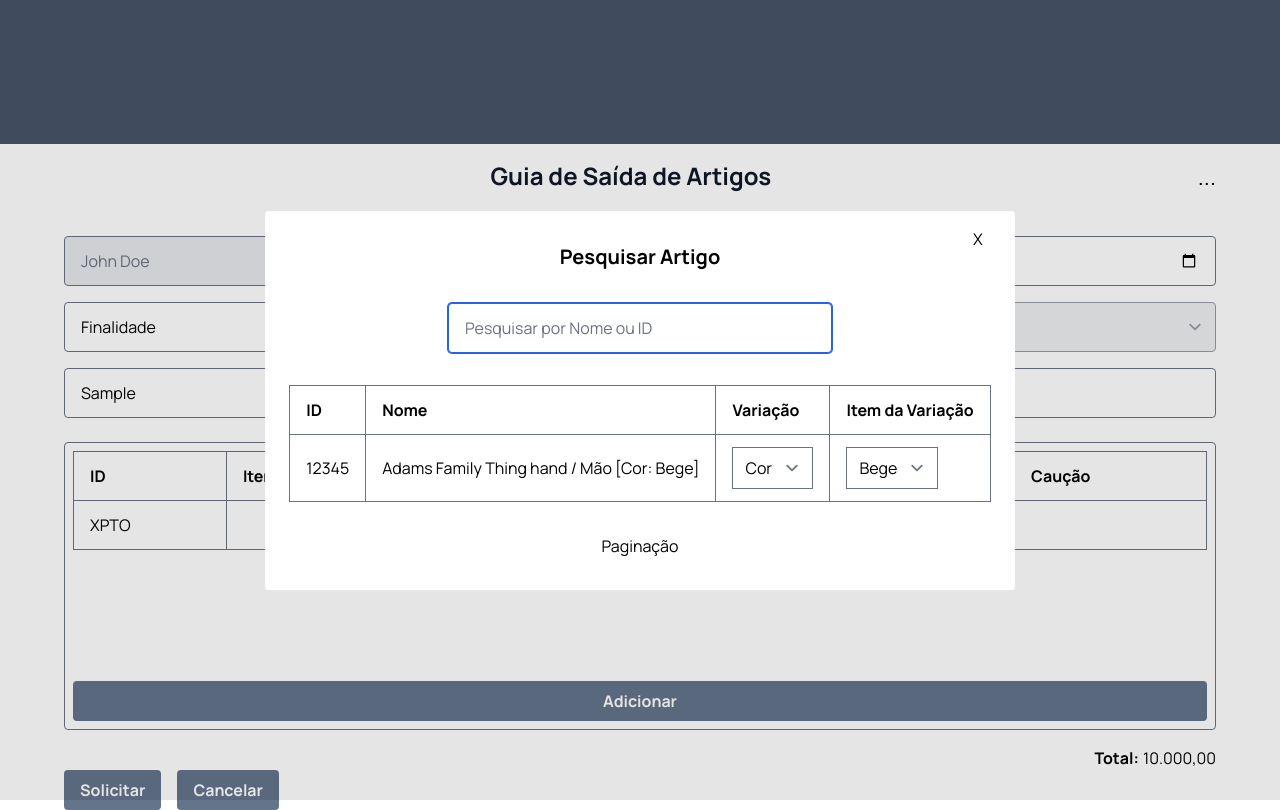
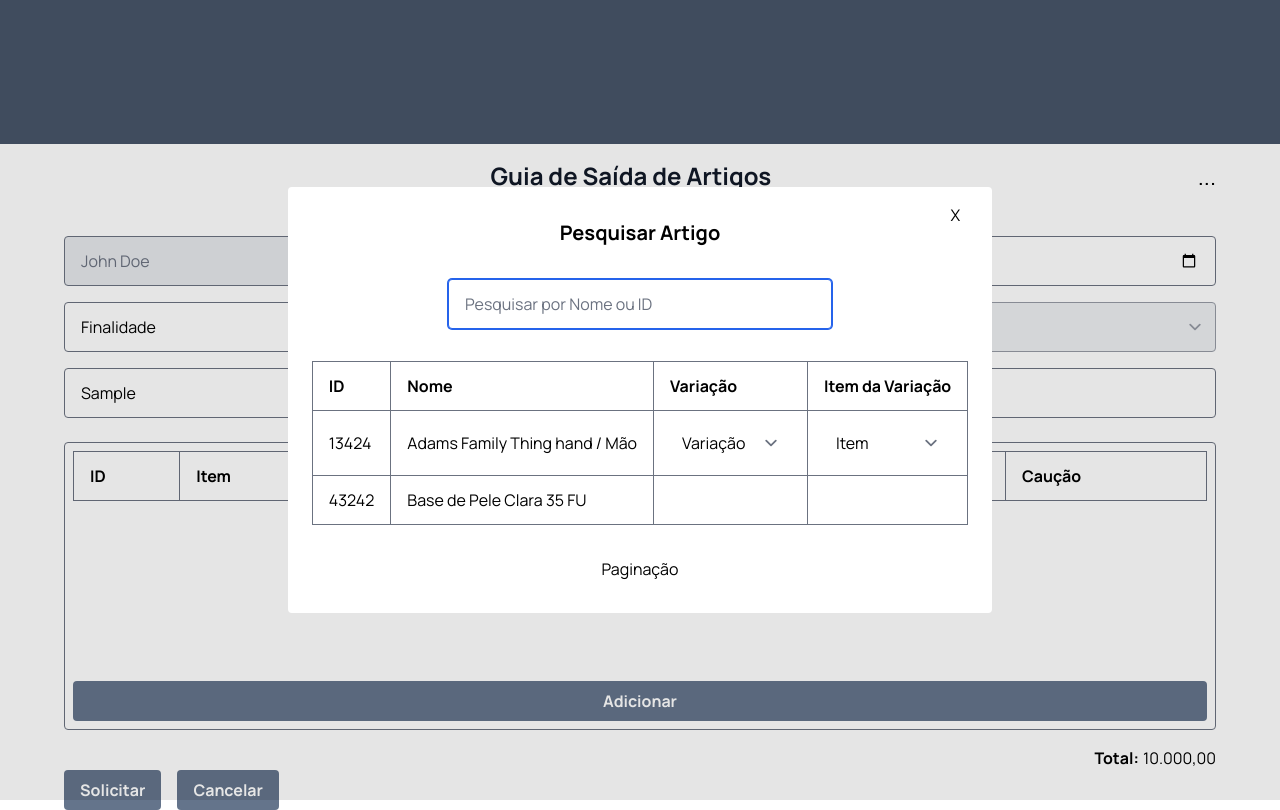
Before and after one commit to raviish-co/hermes, a Nuxt app: page / in a window 1280 px wide. Both pictures are taken after typing "2020-01-15", "Sample" into the empty fields and a click on the button "Adicionar". Built offline with nearby package versions, Linux system fonts and the light colour scheme; a web font is replaced by a local one.

Commit message:
feat: list and add artciles to request list

```diff
--- a/components/VDialog.vue
+++ b/components/VDialog.vue
@@ -23,37 +23,7 @@ defineExpose({ show, close });
             <h2 class="font-bold text-xl">{{ title }}</h2>
             <span @click="close" class="cursor-pointer absolute top-4 right-8">X</span>
 
-            <VInput class="max-w-sm" placeholder="Pesquisar por Nome ou ID" />
-
-            <table class="table">
-                <thead>
-                    <tr>
-                        <th>ID</th>
-                        <th>Nome</th>
-                        <th>Variação</th>
-                        <th>Item da Variação</th>
-                    </tr>
-                </thead>
-
-                <tbody>
-                    <tr>
-                        <td>12345</td>
-                        <td>Adams Family Thing hand / Mão [Cor: Bege]</td>
-                        <td>
-                            <select>
-                                <option>Cor</option>
-                            </select>
-                        </td>
-                        <td>
-                            <select>
-                                <option>Bege</option>
-                            </select>
-                        </td>
-                    </tr>
-                </tbody>
-            </table>
-
-            <p>Paginação</p>
+            <slot />
         </div>
     </dialog>
 </template>
--- /dev/null
+++ b/components/VSelectDraft.vue
@@ -0,0 +1,44 @@
+<script setup lang="ts">
+interface Props {
+    label: string;
+    options: string[];
+}
+
+interface Emits {
+    (e: "selected", option: string): void;
+}
+
+const selectedOption = ref<string>("");
+const optionsVisibility = ref<boolean>(false);
+const emits = defineEmits<Emits>();
+defineProps<Props>();
+
+function selectOption(option: string) {
+    selectedOption.value = option;
+    emits("selected", option);
+}
+
+function toogleOptions() {
+    optionsVisibility.value = !optionsVisibility.value;
+}
+
+function clearOptions() {
+    selectedOption.value = "";
+}
+
+defineExpose({ clearOptions });
+</script>
+<template>
+    <div class="relative" @click="toogleOptions">
+        <p class="p-2">{{ selectedOption || label }}<span>&nbsp;down</span></p>
+        <ul class="absolute bg-white p-2 top-10" v-show="optionsVisibility">
+            <li
+                v-for="option in options"
+                @mousedown="selectOption(option)"
+                class="p-2 hover:bg-gray-200"
+            >
+                {{ option }}
+            </li>
+        </ul>
+    </div>
+</template>
--- /dev/null
+++ b/lib/data/articles.ts
@@ -0,0 +1,32 @@
+import type { Article } from "../models/article";
+
+export const ARTICLES: Article[] = [
+    {
+        id: "13424",
+        name: "Adams Family Thing hand / Mão",
+        price: 1000,
+        securityDeposit: 1000,
+        isUnique: true,
+        variations: [
+            {
+                name: "Cor",
+                items: ["Bege"],
+            },
+            {
+                name: "Altura",
+                items: ["14cm"],
+            },
+            {
+                name: "Tamanho",
+                items: ["M", "XL"],
+            },
+        ],
+    },
+    {
+        id: "43242",
+        name: "Base de Pele Clara 35 FU",
+        price: 1000,
+        securityDeposit: 1000,
+        isUnique: false,
+    },
+];
--- /dev/null
+++ b/lib/models/article.ts
@@ -0,0 +1,25 @@
+export interface Variation {
+    items: string[];
+    name: string;
+}
+
+export interface Article {
+    id: string;
+    name: string;
+    price: number;
+    securityDeposit: number;
+    variations?: Variation[];
+    isUnique: boolean;
+}
+
+export interface RequestRow {
+    id: string;
+    name: string;
+    price: number;
+    isUnique: boolean;
+    securityDeposit: number;
+    variationName: string;
+    variationItem: string;
+    total: number;
+    quantity: number;
+}
--- a/pages/index.vue
+++ b/pages/index.vue
@@ -1,11 +1,17 @@
 <script setup lang="ts">
 import type { VDialog } from "#build/components";
 import { PURPOSES, PurposeName } from "~/lib/data/purposes";
+import { ARTICLES } from "~/lib/data/articles";
+import type { Article, RequestRow } from "~/lib/models/article";
 
+const dialogRef = ref<typeof VDialog>();
 const selectedSections = ref<string[]>([]);
 const selectedPlaceholder = ref<string>("Descrição");
 const isDisabledInputText = ref<boolean>(false);
-const dialogRef = ref<typeof VDialog>();
+const currentVariationName = ref<string>("");
+const currentVariationItems = ref<string[]>([]);
+const currentVariationItem = ref<string>("");
+const requestList = ref<RequestRow[]>([]);
 
 function getPurposeNames(): string[] {
     return PURPOSES.map((p) => p.name);
@@ -35,6 +41,7 @@ function disableInputDescription(purposeName: string): void {
 
     isDisabledInputText.value = false;
 }
+
 function updateSelectedSections(sections?: string[]) {
     if (!sections) {
         selectedSections.value = [];
@@ -47,10 +54,66 @@ function updateSelectedSections(sections?: string[]) {
 function showDialog() {
     dialogRef.value?.show();
 }
+
+function findItemsByVariationName(article: Article): void {
+    article.variations?.map((v) => {
+        if (v.name === currentVariationName.value) {
+            currentVariationItems.value = v.items;
+        }
+    });
+}
+
+function updateVariationName(e: Event, article: Article): void {
+    const variationName = (e.target as HTMLSelectElement).value;
+    currentVariationName.value = variationName;
+    findItemsByVariationName(article);
+}
+
+function updateVariationItem(e: Event) {
+    const variationItem = (e.target as HTMLSelectElement).value;
+    currentVariationItem.value = variationItem;
+}
+
+function isTheSameVariation(rows: RequestRow[]): boolean {
+    return rows.some(
+        (row) =>
+            currentVariationName.value === row.variationName &&
+            currentVariationItem.value === row.variationItem
+    );
+}
+
+function addArticleToRequestList(article: Article): void {
+    console.log(currentVariationItem.value);
+    console.log(currentVariationName.value);
+
+    if ((!currentVariationItem.value || !currentVariationName.value) && article.variations) {
+        return;
+    }
+
+    const rows = requestList.value.filter((a) => a.id === article.id);
+
+    if (isTheSameVariation(rows)) return;
+
+    requestList.value.push({
+        id: article.id,
+        name: article.name,
+        isUnique: article.isUnique,
+        variationItem: currentVariationItem.value,
+        variationName: currentVariationName.value,
+        quantity: 0,
+        total: 0,
+        price: article.price,
+        securityDeposit: article.securityDeposit,
+    });
+
+    currentVariationItem.value = "";
+    currentVariationName.value = "";
+}
 </script>
 
 <template>
     <div class="w-full h-36 bg-slate-600"></div>
+
     <section class="section-content">
         <section class="flex items-center mb-11 mt-4">
             <h1 class="flex-1 text-center">Guia de Saída de Artigos</h1>
@@ -98,8 +161,15 @@ function showDialog() {
                             </tr>
                         </thead>
                         <tbody>
-                            <tr>
-                                <td>XPTO</td>
+                            <tr v-for="(article, idx) in requestList" :key="idx">
+                                <td>{{ article.id }}</td>
+                                <td>{{ article.name }}</td>
+                                <td v-if="!article.isUnique">
+                                    <input type="number" value="1" />
+                                </td>
+                                <td>{{ article.price }}</td>
+                                <td>0</td>
+                                <td>{{ article.securityDeposit }}</td>
                             </tr>
                         </tbody>
                     </table>
@@ -118,5 +188,60 @@ function showDialog() {
             <button class="btn">Cancelar</button>
         </div>
     </section>
-    <VDialog ref="dialogRef" title="Pesquisar Artigo" />
+
+    <VDialog ref="dialogRef" title="Pesquisar Artigo">
+        <VInput class="max-w-sm" placeholder="Pesquisar por Nome ou ID" />
+
+        <table class="table">
+            <thead>
+                <tr>
+                    <th>ID</th>
+                    <th>Nome</th>
+                    <th>Variação</th>
+                    <th>Item da Variação</th>
+                </tr>
+            </thead>
+
+            <tbody>
+                <tr v-for="(article, idx) in ARTICLES" :key="idx">
+                    <td>{{ article.id }}</td>
+                    <td @click="addArticleToRequestList(article)">{{ article.name }}</td>
+                    <td>
+                        <select
+                            v-if="article.variations"
+                            @change="(e) => updateVariationName(e, article)"
+                            class="w-full border-none focus:ring-0"
+                        >
+                            <option selected>Variação</option>
+                            <option
+                                v-for="(variation, idx) in article.variations"
+                                :key="idx"
+                                :value="variation.name"
+                            >
+                                {{ variation.name }}
+                            </option>
+                        </select>
+                    </td>
+                    <td>
+                        <select
+                            v-if="article.variations"
+                            @change="updateVariationItem"
+                            class="w-full border-none focus:ring-0"
+                        >
+                            <option selected>Item</option>
+                            <option
+                                v-for="(item, idx) in currentVariationItems"
+                                :key="idx"
+                                :value="item"
+                            >
+                                {{ item }}
+                            </option>
+                        </select>
+                    </td>
+                </tr>
+            </tbody>
+        </table>
+
+        <p>Paginação</p>
+    </VDialog>
 </template>
```
